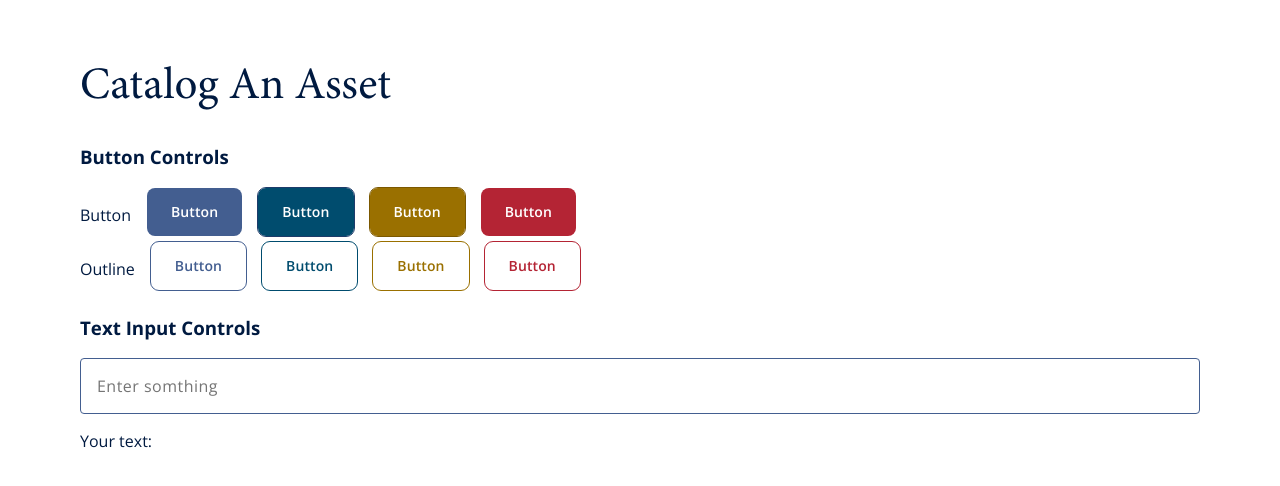
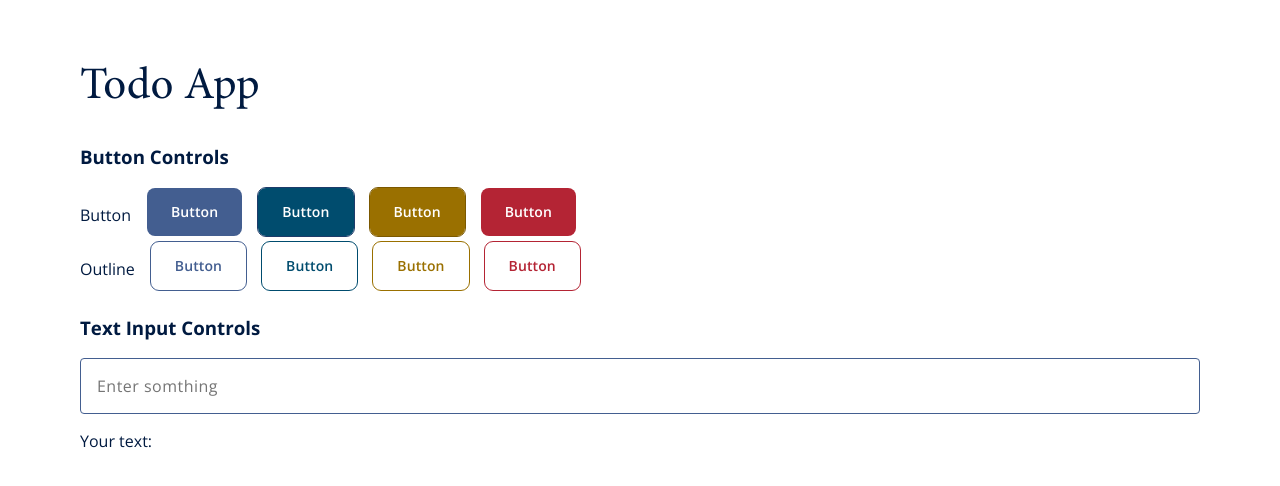
Before and after one commit to thuanduongsts/angular-smart-dumb-sample, an Angular app: page /todo-list in a window 1280 px wide. Shown: the top 486 px of the page. Built offline with nearby package versions, Linux system fonts and the light colour scheme.

Commit message:
chore: change app title (#3)

```diff
--- a/src/app/features/todo-list/todo-list.component.html
+++ b/src/app/features/todo-list/todo-list.component.html
@@ -1,4 +1,4 @@
-<h1 class="page-title">Catalog An Asset</h1>
+<h1 class="page-title">Todo App</h1>
 
 <h3>Button Controls</h3>
 <div>
```
